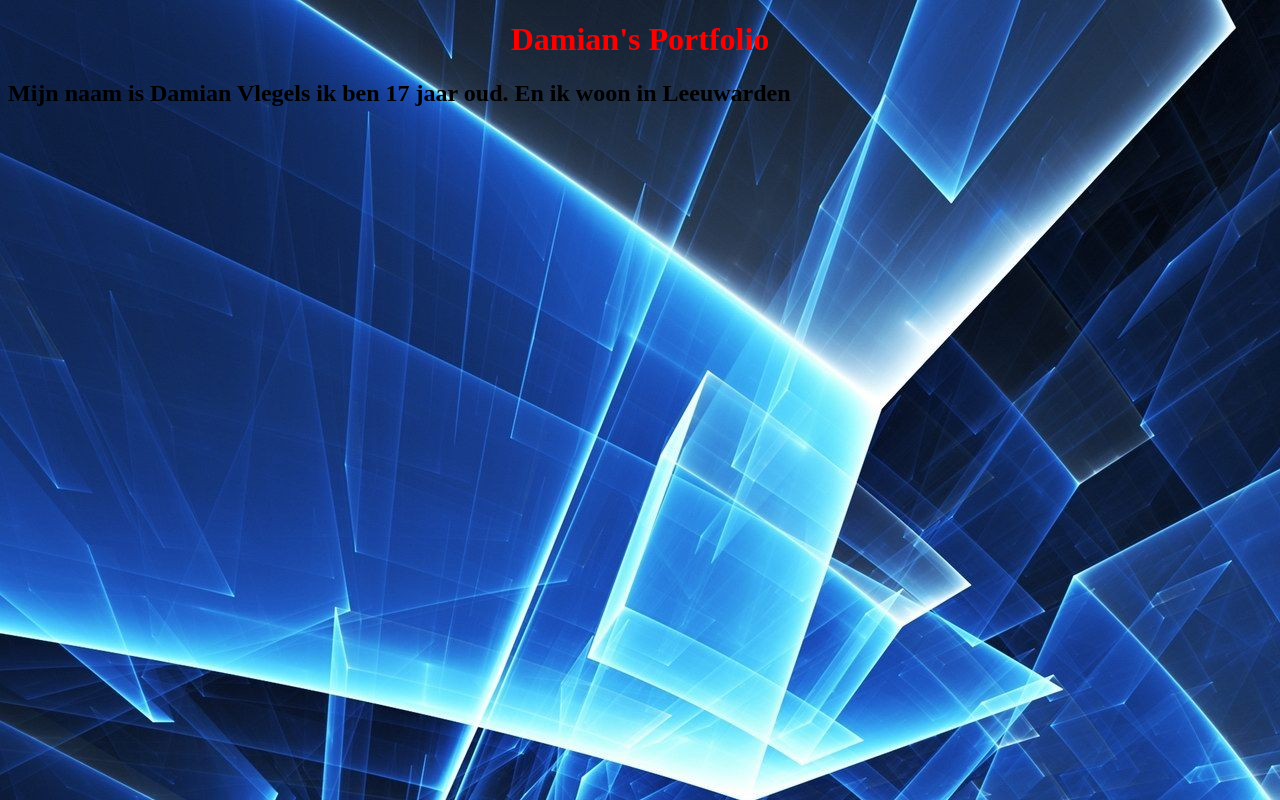
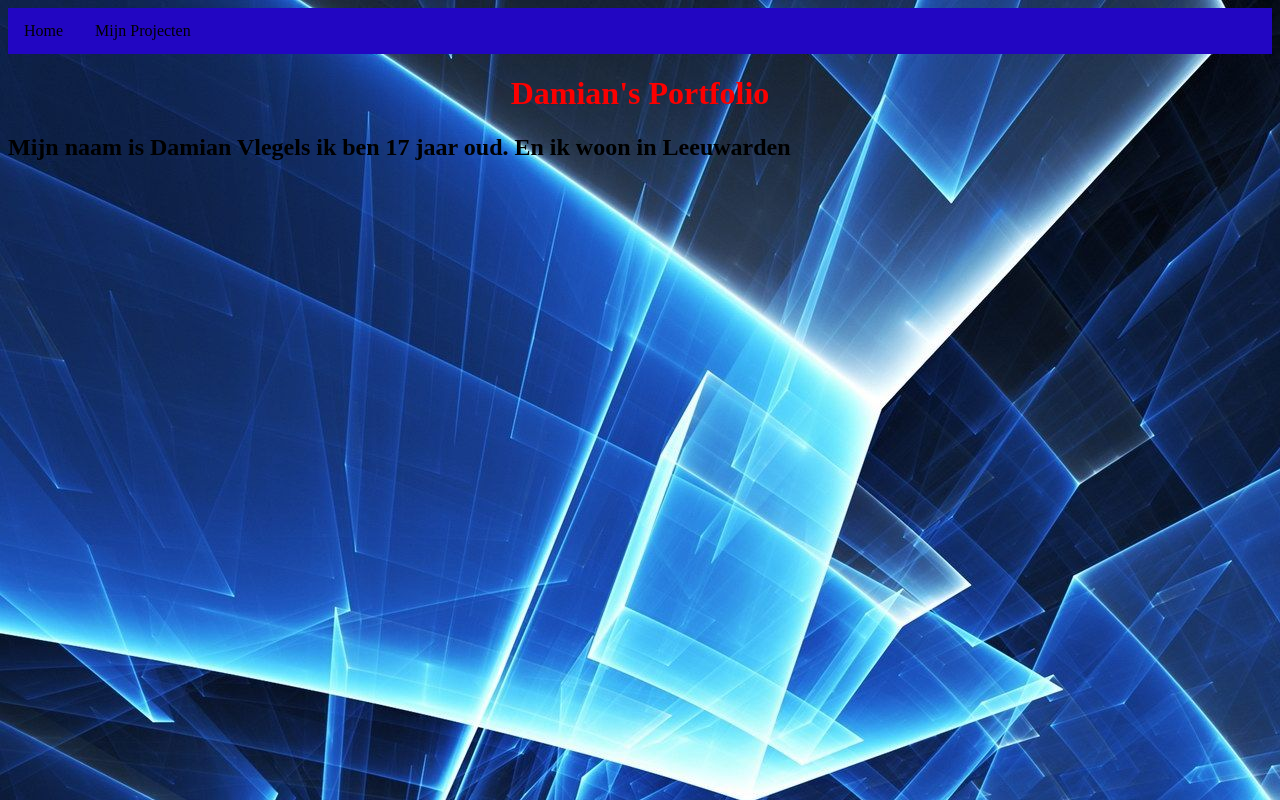
Before and after one commit to BrentenBol/portfolio, a plain HTML site: page Damian/index.html in a window 1280 px wide. Drawn offline with Linux system fonts and the light colour scheme.

Commit message:
Update index.html

```diff
--- a/Damian/index.html
+++ b/Damian/index.html
@@ -9,6 +9,12 @@
     <title>Damian's Portfolio</title>
 </head>
 <body>
+    <nav>
+        <ul>
+            <li><a href="index.html">Home</a></li>
+            <li><a href="Mijn Projecten.html">Mijn Projecten</a></li>
+        </ul>
+    </nav>
    <h1>Damian's Portfolio</h1>
    <h2>Mijn naam is Damian Vlegels ik ben 17 jaar oud. En ik woon in Leeuwarden</h2>
 </body>
```
